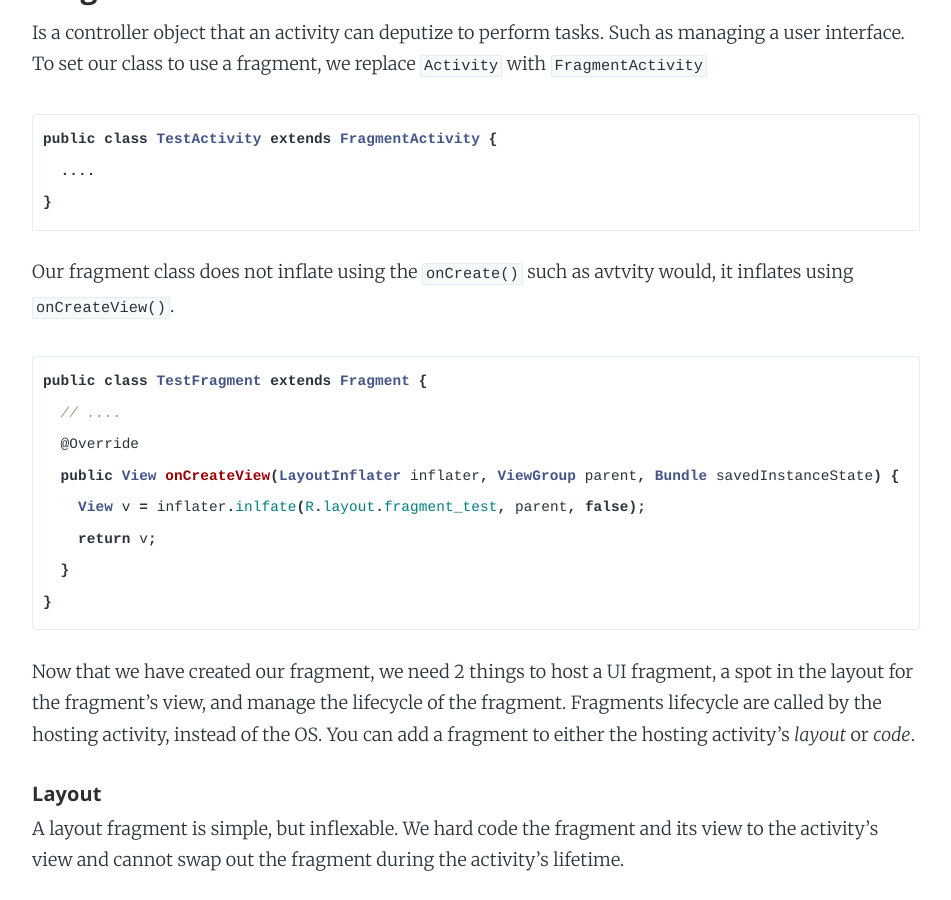
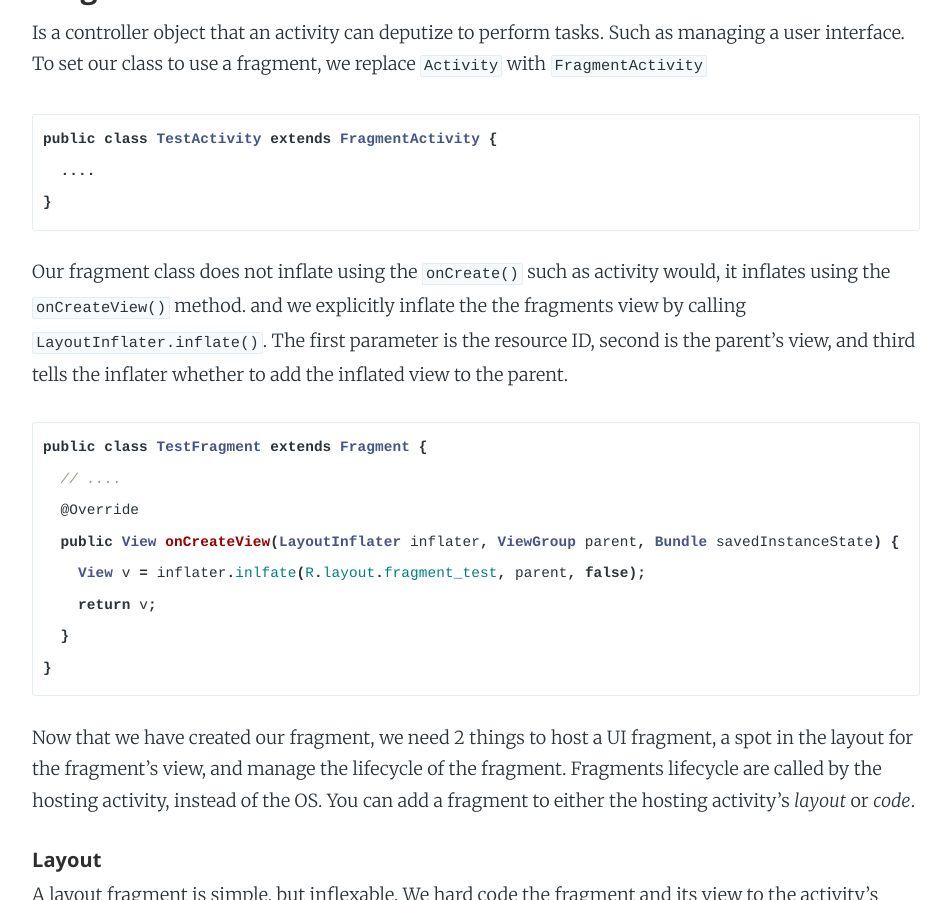
Before and after one commit to Carpk/ShawnKlein, a Jekyll site: the page built from _posts/2016-07-16-introduction-to-android.md, in a window 1280 px wide and 900 px high, scrolled down 4178 px. Shown: the whole window, without its empty margins (164-1115 px from the left). Built offline with Jekyll 4.4.1, drawn with Linux system fonts in a browser that asks for light colours; nearby versions of some CDN libraries; some web fonts are replaced; Markdown is read by kramdown in place of the engine named in the settings.

Commit message:
edit sections regarding fragments in Intro to Android

`````diff
--- a/_posts/2016-07-16-introduction-to-android.md
+++ b/_posts/2016-07-16-introduction-to-android.md
@@ -109,7 +109,7 @@ public class TestActivity extends FragmentActivity {
 }
 ````
 
-Our fragment class does not inflate using the `onCreate()` such as avtvity would, it inflates using `onCreateView()`.
+Our fragment class does not inflate using the `onCreate()` such as activity would, it inflates using the `onCreateView()` method. and we explicitly inflate the the fragments view by calling `LayoutInflater.inflate()`. The first parameter is the resource ID, second is the parent's view, and third tells the inflater whether to add the inflated view to the parent.
 
 ````java
 public class TestFragment extends Fragment {
`````
